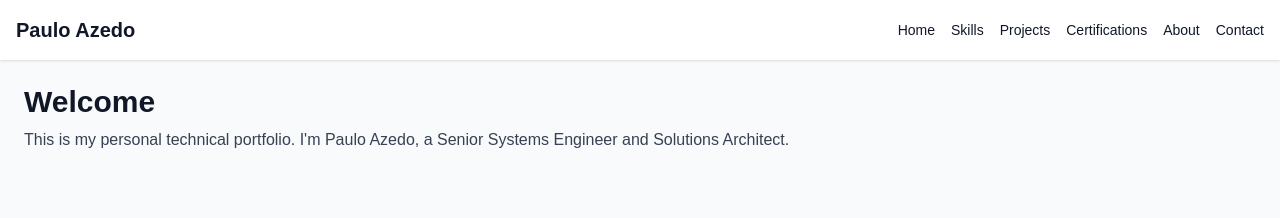
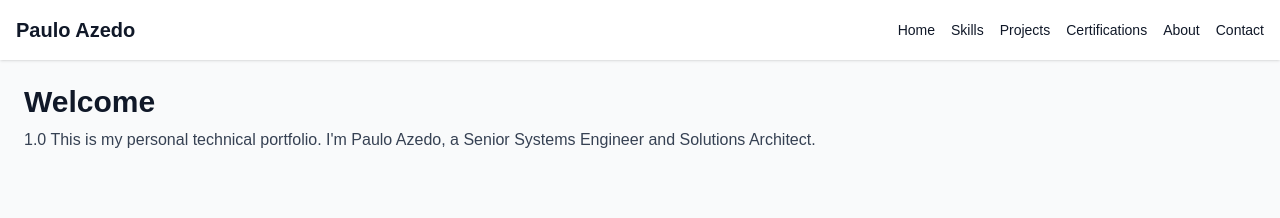
Before and after one commit to pauloazedo/my-portfolio, a Next.js app: page / in a window 1280 px wide. Shown: the top 218 px of the page. Built offline with nearby package versions, Linux system fonts and the light colour scheme.

Commit message:
just to test deploy

```diff
--- a/src/pages/index.tsx
+++ b/src/pages/index.tsx
@@ -2,7 +2,7 @@ export default function Home() {
   return (
     <section>
       <h2 className="text-3xl font-bold mb-2">Welcome</h2>
-      <p className="text-gray-700">This is my personal technical portfolio. I&apos;m Paulo Azedo, a Senior Systems Engineer and Solutions Architect.</p>
+      <p className="text-gray-700">1.0 This is my personal technical portfolio. I&apos;m Paulo Azedo, a Senior Systems Engineer and Solutions Architect.</p>
     </section>
   );
 }
```
